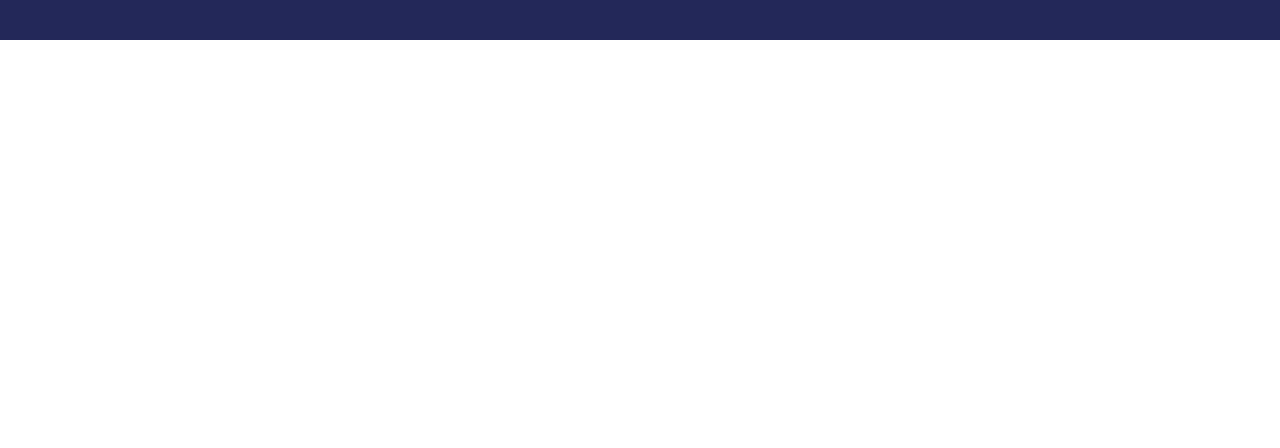
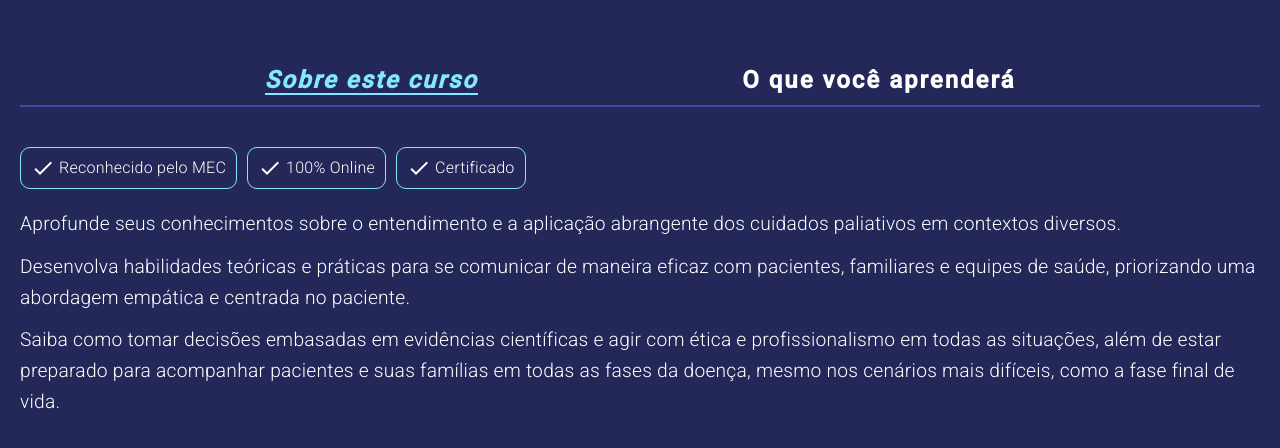
Before and after one commit to AprendeuPsiWeb/AprendeuPsi-AngularWeb, an Angular app: page /home in a window 1280 px wide. Shown: the part 762-1210 px from the top of the page. Before the commit the page ends 802 px from the top, so only its background shows below. Built offline with nearby package versions, Linux system fonts and the light colour scheme.

Commit message:
feat: seção com informações do curso

```diff
--- a/src/app/components/home/home.component.css
+++ b/src/app/components/home/home.component.css
@@ -2,7 +2,6 @@
   width: 100%;
   background-color: #232859;
 }
-
 
 section {
   display: flex;
@@ -86,3 +85,65 @@
     width: fit-content;
   }
 }
+
+/* Section on the course information */
+
+.info-container {
+  display: flex;
+  flex-direction: column;
+  padding-bottom: 100px;
+}
+
+.tabs {
+  display: flex;
+  justify-content: space-evenly;
+  width: 100%;
+  gap: 20px;
+  margin-bottom: 20px;
+  border-bottom: 2px solid #3f49a0;
+  padding-bottom: 10px;
+  border-radius: 4px 4px 0px 0px;
+}
+
+.tabs>div {
+  cursor: pointer;
+  font-size: 1.5rem;
+  font-weight: bold;
+  letter-spacing: 2px;
+  transition: all 0.2s ease-in-out;
+  color: white;
+}
+
+.tabs>div.active {
+  padding-bottom: 3px;
+  border-bottom: 2px solid #82e8ff;
+  color: #82e8ff;
+  font-style: oblique;
+}
+
+.content {
+  color: white;
+  width: 100%;
+}
+
+.content .certificates-container {
+  display: flex;
+  gap: 10px;
+  margin-block: 20px;
+}
+
+.content .certificates-container span {
+  border: 1px solid #82e8ff;
+  padding: 5px 10px;
+  border-radius: 10px;
+  font-size: 1rem;
+  display: flex;
+  align-items: center;
+  gap: 4px;
+}
+
+.content div {
+  font-size: 1.2rem;
+  font-weight: 300;
+  line-height: 160%;
+}
--- a/src/app/components/home/home.component.html
+++ b/src/app/components/home/home.component.html
@@ -10,4 +10,60 @@
       <img [src]="logoPath" alt="Aprendeu Psi Logo">
     </div>
   </section>
+
+
+  <section class="info-container">
+    <div class="tabs">
+      <div (click)="changeTab('about')" [class.active]="selectedTab === 'about'">Sobre este curso</div>
+      <div (click)="changeTab('learn')" [class.active]="selectedTab === 'learn'">O que você aprenderá</div>
+    </div>
+
+    <div class="content">
+      <div class="certificates-container">
+        <span>
+          <mat-icon>check_small</mat-icon>
+          Reconhecido pelo MEC
+        </span>
+        <span>
+          <mat-icon>check_small</mat-icon>
+          100% Online
+        </span>
+        <span>
+          <mat-icon>check_small</mat-icon>
+          Certificado
+        </span>
+      </div>
+      <div *ngIf="selectedTab === 'about'">
+        <p>Aprofunde seus conhecimentos sobre o entendimento e a aplicação abrangente dos cuidados paliativos em
+          contextos diversos.
+        </p>
+        <p>
+          Desenvolva habilidades teóricas e práticas para se comunicar de maneira eficaz com pacientes, familiares e
+          equipes de saúde, priorizando uma abordagem empática e centrada no paciente.
+        </p>
+        <p>
+          Saiba como tomar decisões embasadas em evidências científicas e agir com ética e profissionalismo em todas as
+          situações, além de estar preparado para acompanhar pacientes e suas famílias em todas as fases da doença,
+          mesmo nos cenários mais difíceis, como a fase final de vida.
+        </p>
+      </div>
+      <div *ngIf="selectedTab === 'learn'">
+        <p>Lorem ipsum dolor sit amet consectetur adipisicing elit. Sit corporis alias doloribus fugit architecto
+          molestias voluptatum! Deleniti nemo neque quisquam vero nam temporibus at numquam, error libero earum odio
+          sapiente enim quasi. Veritatis est sint voluptatum impedit quae, optio quis ipsam similique tenetur quibusdam
+          veniam enim repudiandae obcaecati illum. Eveniet laborum fugiat sint quibusdam nobis corrupti, distinctio
+          aperiam. Beatae voluptate consectetur recusandae, quo fugiat accusantium provident ab totam blanditiis tenetur
+          quae minus incidunt natus id eaque commodi nam, quos autem ipsa laborum voluptatum magnam! Dolor nostrum quod
+          reiciendis omnis assumenda enim expedita? Ad similique mollitia veritatis voluptatibus. Cumque odit eius
+          ducimus quod eaque repellendus nostrum vel deserunt, eum omnis atque id porro in fugit laudantium debitis enim
+          ab cupiditate nihil ex! Cum sint, praesentium totam voluptate itaque doloribus deleniti, magnam pariatur
+          minima consectetur iste animi atque inventore nemo non quod necessitatibus ab similique culpa dolorum
+          consequuntur quasi ex. Quam odit, laudantium, itaque nam ut repellat rem libero ab consequuntur nihil
+          doloremque. Numquam delectus doloribus nobis commodi voluptatem ad est officia adipisci voluptatum quisquam a
+          eos sunt amet sit quasi atque, quae, in sequi fuga pariatur esse minima provident? Quaerat dolores, voluptates
+          delectus eaque est laudantium nostrum eveniet perferendis expedita facilis?</p>
+      </div>
+    </div>
+
+  </section>
 </div>
--- a/src/app/components/home/home.component.ts
+++ b/src/app/components/home/home.component.ts
@@ -28,4 +28,10 @@
       route: '',
     },
   ];
+
+  selectedTab: string = 'about';
+
+  changeTab(tab: string): void {
+    this.selectedTab = tab;
+  }
 }
```
